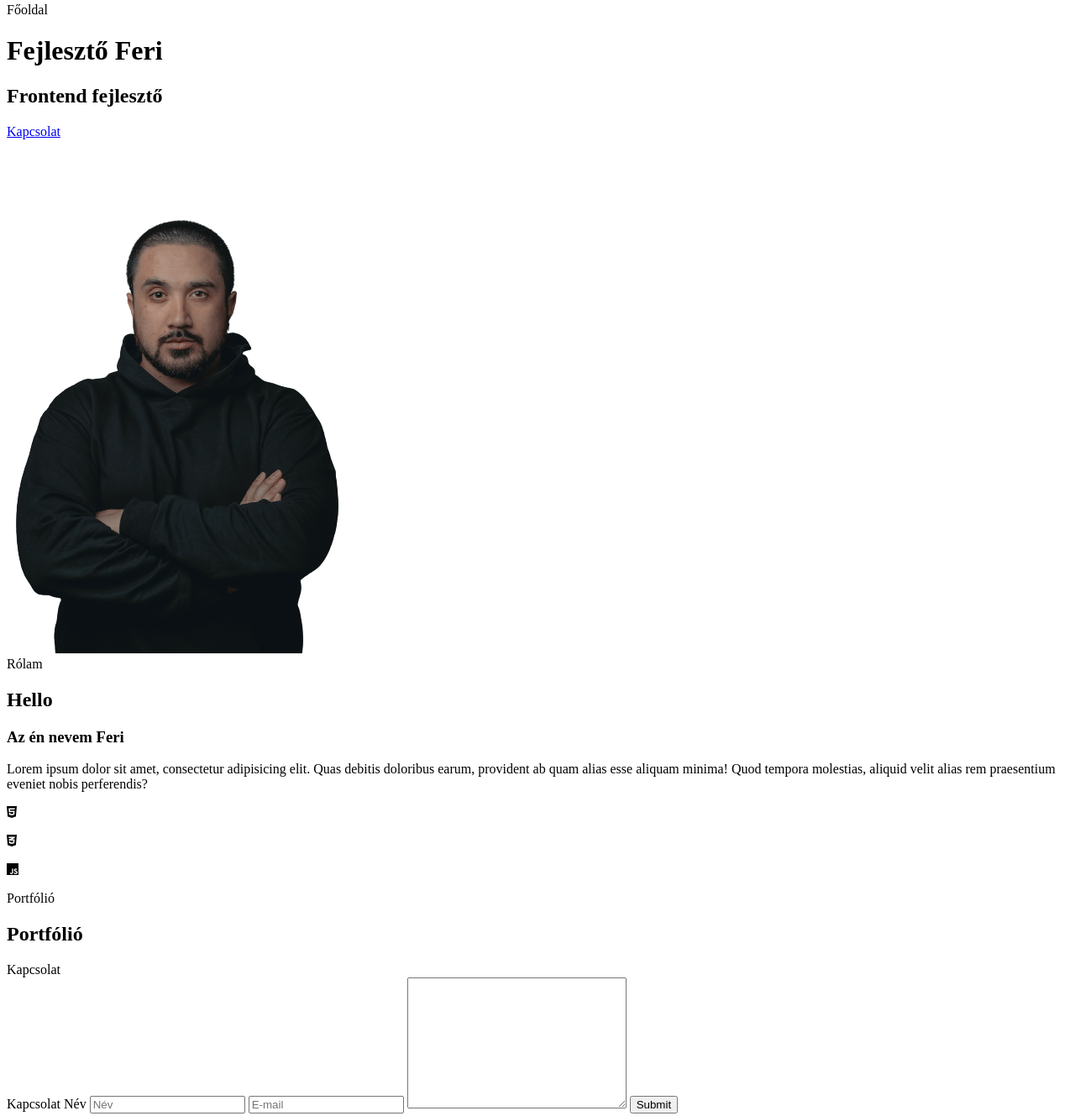
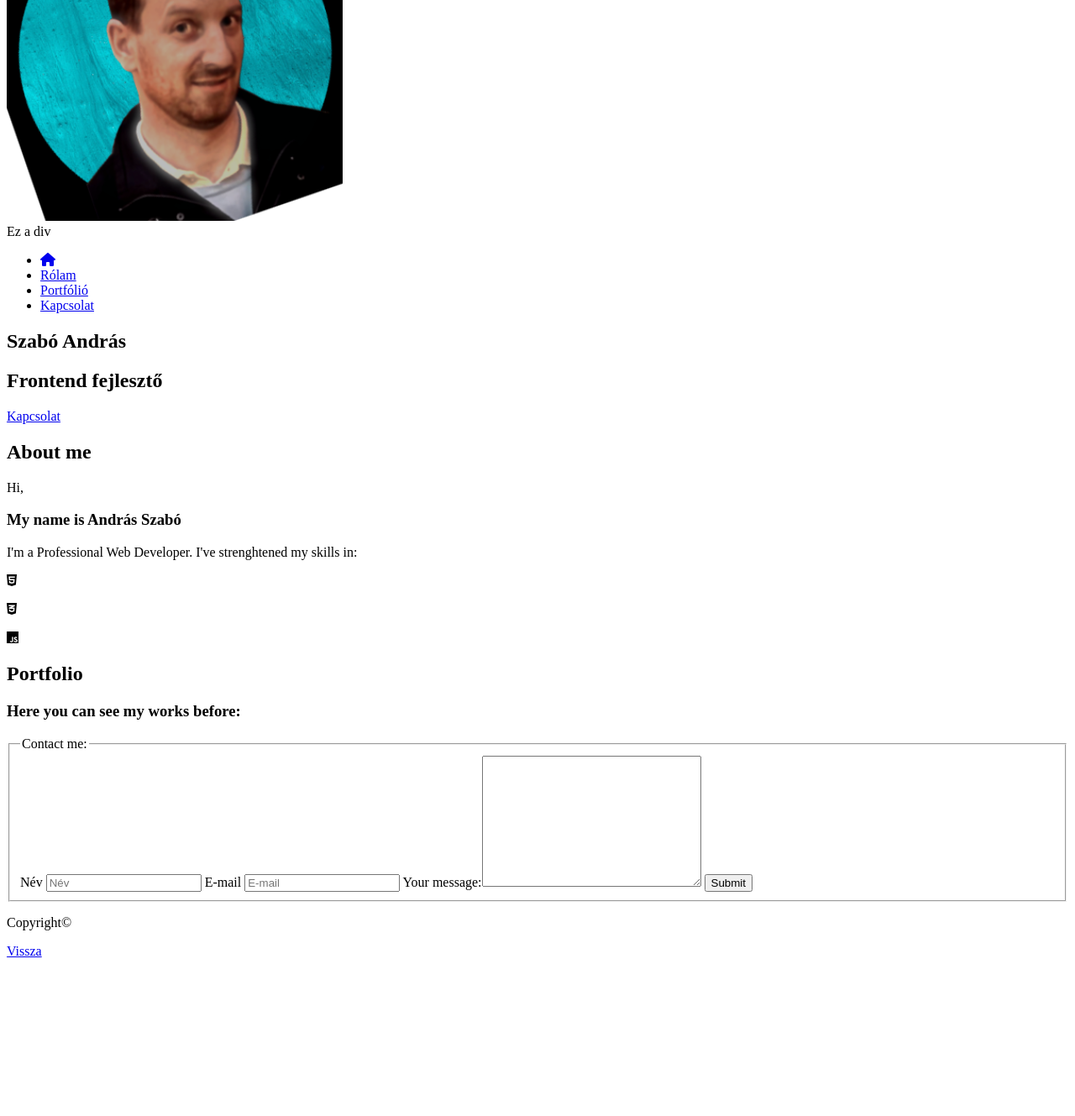
Before and after one commit to szabo-andras/PK-Work, a plain HTML site: page Portfolio/index.html in a window 1280 px wide. Shown: the part 145-1474 px from the top of the page at 84% size. After the commit the page ends 1295 px from the top, so only its background shows below. Drawn offline with Linux system fonts and the light colour scheme.

Commit message:
index html felépítése

```diff
--- a/Portfolio/index.html
+++ b/Portfolio/index.html
@@ -4,28 +4,50 @@
     <meta charset="UTF-8" />
     <meta http-equiv="X-UA-Compatible" content="IE=edge" />
     <meta name="viewport" content="width=device-width, initial-scale=1.0" />
-    <title>Fejlesztő Feri Frontend Fejlesztő</title>
-    <!-- fontawesome cdn link-->
+    <title>Szabó András - Frontend Developer</title>
+    <!-- fontawesome CDN link-->
     <link
       rel="stylesheet"
       href="https://cdnjs.cloudflare.com/ajax/libs/font-awesome/6.3.0/css/all.min.css"
       integrity="sha512-SzlrxWUlpfuzQ+pcUCosxcglQRNAq/DZjVsC0lE40xsADsfeQoEypE+enwcOiGjk/bSuGGKHEyjSoQ1zVisanQ=="
       crossorigin="anonymous"
       referrerpolicy="no-referrer" />
+    <!-- Main CSS style -->
     <link rel="stylesheet" href="Styles/styles.css" />
+    <!-- Fav icon details: -->
+    <link
+      rel="apple-touch-icon"
+      sizes="180x180"
+      href="Assets/Favicon/apple-touch-icon.png" />
+    <link
+      rel="icon"
+      type="image/png"
+      sizes="32x32"
+      href="Assets/Favicon/favicon-32x32.png" />
+    <link
+      rel="icon"
+      type="image/png"
+      sizes="16x16"
+      href="Assets/Favicon/favicon-16x16.png" />
+    <link rel="manifest" href="Assets/Favicon/site.webmanifest" />
   </head>
   <body>
     <!--      HEADER      -->
     <header>
-      <a href="#fooldal">ff</a>
       <nav id="navigacios_menu">
-        <div>ez itt a div</div>
+        <img
+          class="navigacios_elemek"
+          id="profilkep"
+          src="./Assets/Profilkepek/Profile_picture_(3).png"
+          alt="Szabó András profilkepe" />
+
+        <div class="navigacios_elemek">Ez a div</div>
         <ul class="navigacios_elemek">
           <li>
             <a href="#fooldal">
-              <!-- Ez a kis házikó ikon:
-                <i class="fa-solid fa-house"></i> -->
-              Főoldal</a>
+              <!-- Ez a kis házikó ikon:-->
+              <i class="fa-solid fa-house"></i>
+            </a>
           </li>
           <li><a href="#rolam">Rólam</a></li>
           <li><a href="#portfolio">Portfólió</a></li>
@@ -35,28 +57,19 @@
     </header>
     <!--      MAIN     -->
     <main>
-      <section id="fooldal">Főoldal</section>
+      <section id="fooldal">
         <div class="fooldal-szoveg">
-        <h1>Fejlesztő Feri</h1>
+          <h1>Szabó András</h1>
           <h2>Frontend fejlesztő</h2>
           <a href="#kapcsolat" class="fooldal-gomb">Kapcsolat</a>
         </div>
-      <div class="fooldal-kep">
-        <img
-          src="./Assets/mark-farias-dt60oksDTx8-unsplash-removebg-preview.png"
-          alt="Frontend Feri" />
-      </div>
+      </section>
+      <section id="rolam">
+        <h2>About me</h2>
 
-      <section id="rolam">
-        Rólam
-        <h2>Hello</h2>
-        <h3>Az én nevem Feri</h3>
-        <p>
-          Lorem ipsum dolor sit amet, consectetur adipisicing elit. Quas debitis
-          doloribus earum, provident ab quam alias esse aliquam minima! Quod
-          tempora molestias, aliquid velit alias rem praesentium eveniet nobis
-          perferendis?
-        </p>
+        Hi,
+        <h3>My name is <strong>András Szabó</strong></h3>
+        <p>I'm a Professional Web Developer. I've strenghtened my skills in:</p>
         <div class="rolam-technologiak">
           <p><i class="fa-brands fa-html5"></i></p>
           <p><i class="fa-brands fa-css3-alt"></i></p>
@@ -64,31 +77,44 @@
         </div>
       </section>
       <section id="portfolio">
-        Portfólió
-        <h2>Portfólió</h2>
-        <div class="portfolio-kontener"></div>
+        <h2>Portfolio</h2>
+        <div class="portfolio-kontener">
+          <h3>Here you can see my works before:</h3>
+        </div>
       </section>
-      <section id="kapcsolat">Kapcsolat</section>
+      <section id="kapcsolat">
         <form
           class="kapcsolat-form"
           action="https://formspree.io/f/xqkodjwy"
           method="POST">
-        Kapcsolat
+          <fieldset>
+            <legend>Contact me:</legend>
 
             <!--NÉV-->
-        <label>Név
+            <label
+              >Név
               <input type="text" name="name" id="nev" placeholder="Név" />
             </label>
             <!--Email-->
-        <label>
-          <input type="email" name="name" id="nev" placeholder="E-mail" />
+            <label>E-mail
+              <input
+                type="email"
+                name="email"
+                id="e-mail"
+                placeholder="E-mail" />
             </label>
             <!--Üzenet-->
-        <textarea name="" id="" cols="30" rows="10"></textarea>
+            <label>Your message:<textarea
+              name="textarea"
+              id="textarea"
+              cols="30"
+              rows="10"></textarea>
 
             <!--Gomb-->
             <input type="submit" />
+          </fieldset>
         </form>
+      </section>
     </main>
     <!--      FOOTER      -->
     <footer>
```
Lines whose indentation alone changed are shown as unchanged.
